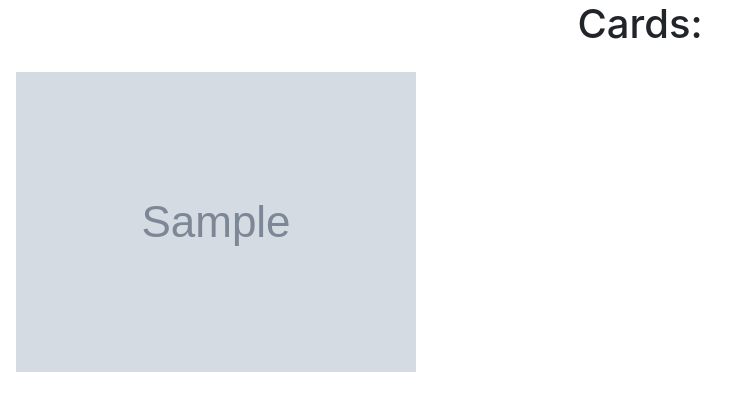
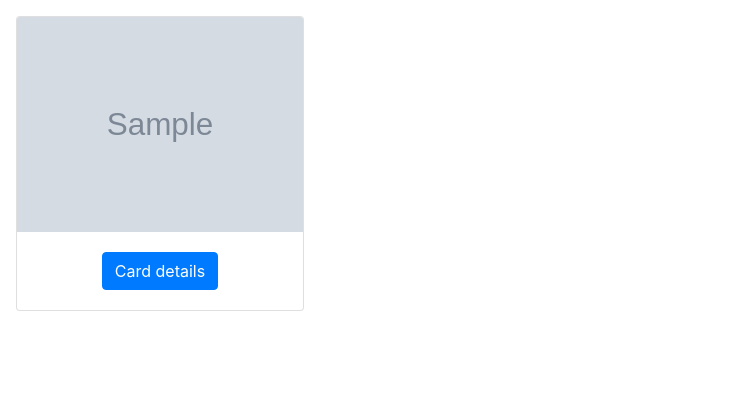
Before and after one commit to hristoyanov/card_library, a Django app: page /sets/1/ in a window 1280 px wide. Shown: the part 56-467 px from the top of the page, without its empty margins (0-747 px from the left). Run offline with Django 3.2, Linux system fonts and the light colour scheme; tables that the repository leaves empty hold one stand-in row (values such as "Sample post"); grey boxes marked "Sample" are stand-in pictures; some libraries are stand-ins or nearby versions.

Commit message:
Work in progress.
Added card details page and edited some of the templates.

```diff
--- a/card_library/settings.py
+++ b/card_library/settings.py
@@ -122,6 +122,8 @@ USE_TZ = True
 # https://docs.djangoproject.com/en/3.1/howto/static-files/
 
 STATIC_URL = '/static/'
+
+STATIC_ROOT = ''
 STATICFILES_DIRS = [
     join(BASE_DIR, 'static'),
 ]
--- a/main/models.py
+++ b/main/models.py
@@ -34,7 +34,15 @@ class Card(models.Model):
         ('legendary', 'Legendary'),
     ]
 
+    card_types = [
+        ('minion', 'Minion'),
+        ('spell', 'Spell'),
+        ('weapon', 'Weapon'),
+        ('hero_card', 'Hero Card'),
+    ]
+
     name = models.CharField(max_length=30, blank=False)
+    card_type = models.CharField(max_length=9, blank=False, choices=card_types)
     hero_class = models.CharField(max_length=12, blank=False, choices=hero_classes)
     mana_cost = models.PositiveIntegerField(blank=False)
     rarity = models.CharField(max_length=9, blank=False, choices=rarities)
--- a/main/urls.py
+++ b/main/urls.py
@@ -1,9 +1,10 @@
 from django.urls import path
-from main.views import index, about, expansion_set_list, expansion_card_list
+from main.views import index, about, expansion_set_list, expansion_card_list, card_info
 
 urlpatterns = [
     path('', index, name='index'),
     path('about/', about, name='about'),
     path('sets/', expansion_set_list, name='set_list'),
     path('sets/<int:pk>/', expansion_card_list, name='card_list'),
+    path('cards/<int:pk>/', card_info, name='card_info')
 ]
--- a/main/views.py
+++ b/main/views.py
@@ -1,5 +1,5 @@
 from django.shortcuts import render
-from main.models import ExpansionSet
+from main.models import ExpansionSet, Card
 
 
 # Create your views here.
@@ -29,3 +29,11 @@ def expansion_card_list(request, pk):
     }
 
     return render(request, 'card_list.html', context)
+
+
+def card_info(request, pk):
+    context = {
+        'card': Card.objects.get(pk=pk),
+    }
+
+    return render(request, 'card_info.html', context)
--- /dev/null
+++ b/requirements.txt
@@ -0,0 +1,6 @@
+asgiref==3.3.0
+Django==3.1.3
+Pillow==8.0.1
+psycopg2==2.8.6
+pytz==2020.4
+sqlparse==0.4.1
--- /dev/null
+++ b/static/css/main.css
@@ -0,0 +1,3 @@
+.card {
+    text-align: center;
+}
--- a/templates/base.html
+++ b/templates/base.html
@@ -1,3 +1,4 @@
+{% load static %}
 <!DOCTYPE html>
 <html lang="en">
 <head>
@@ -6,6 +7,7 @@
         Card Library - {% block title %}{% endblock %}
     </title>
     <link rel="stylesheet" href="https://stackpath.bootstrapcdn.com/bootstrap/4.5.0/css/bootstrap.min.css">
+    <link rel="stylesheet" href="{% static 'css/main.css' %}">
 </head>
 <body>
 {% include 'common/header.html' %}
--- a/templates/card_list.html
+++ b/templates/card_list.html
@@ -3,10 +3,18 @@
 {% block title %}Card list{% endblock %}
 
 {% block content %}
-    <h1 class="text-center">Cards:</h1>
-    <div class="d-flex p-3">
+    <div class="row">
         {% for card in cards %}
-            <img src="{{ card.image.url }}">
+            <div class="col-md-3">
+                <div class="card m-3" style="width: 18rem;">
+                    <img class="card-img-top" src="{{ card.image.url }}" alt="Card image cap">
+                    <div class="card-body">
+                        <div class="text-center">
+                            <a href="{% url 'card_info' card.id %}" class="btn btn-primary">Card details</a>
+                        </div>
+                    </div>
+                </div>
+            </div>
         {% endfor %}
     </div>
 {% endblock %}
--- a/templates/index.html
+++ b/templates/index.html
@@ -3,5 +3,5 @@
 {% block title %}Home{% endblock %}
 
 {% block content %}
-    <h1>Welcome to my custom Hearthstone card library.</h1>
+    <h1 class="text-center ">Hearthstone Card Library</h1>
 {% endblock %}
```
Also changed, not shown: templates/about.html (+4 -3 lines), templates/card_info.html (added, +21 -0 lines), templates/partials/set_details.html (deleted, +0 -8 lines), templates/set_list.html (+8 -1 lines), README.md, main/migrations/0002_card_card_type.py (added), media/card_images/YOD_001.png (added), media/card_images/YOD_004.png (added), media/card_images/YOD_005.png (added), media/card_images/YOD_009.png (added), media/card_images/YOD_036.png (added).
